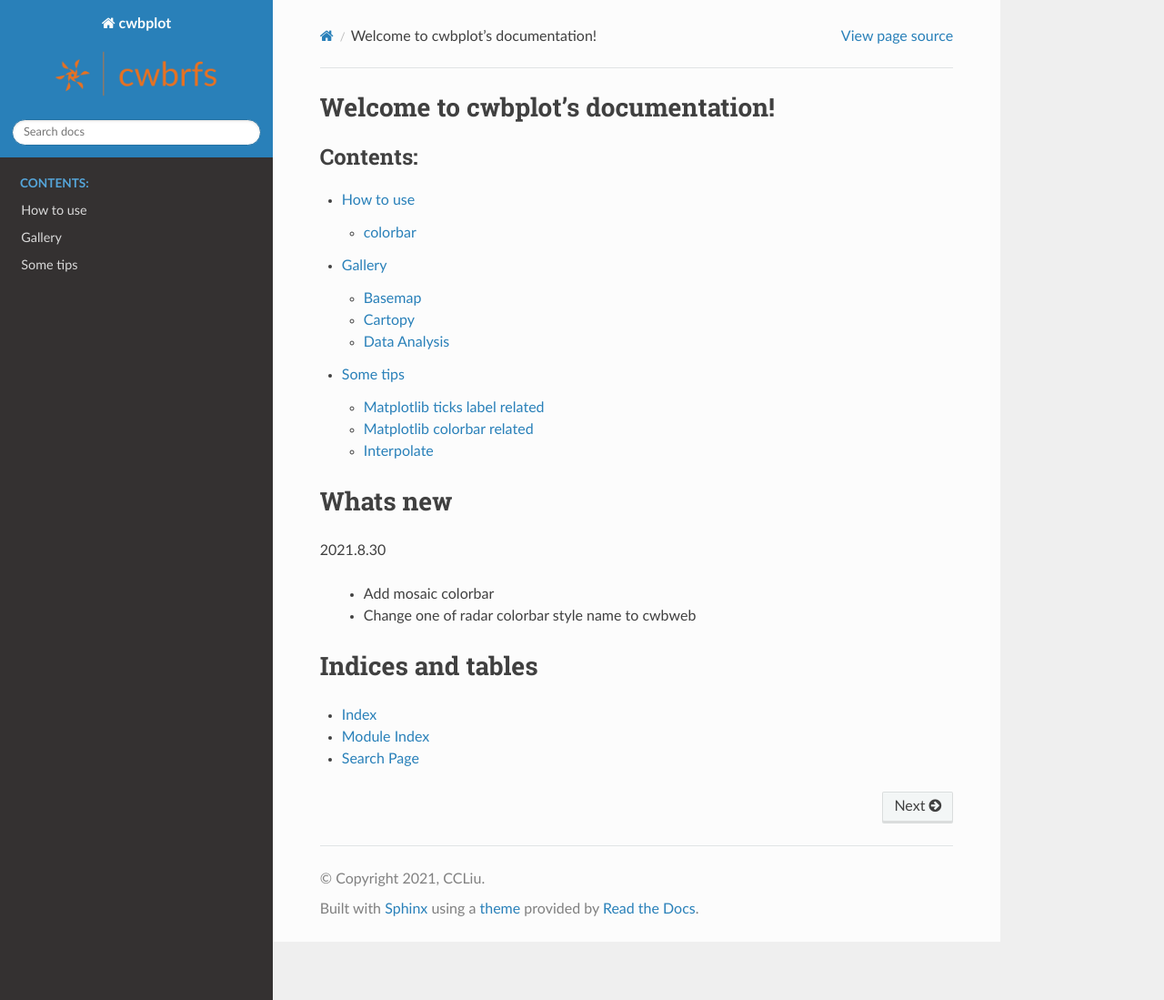
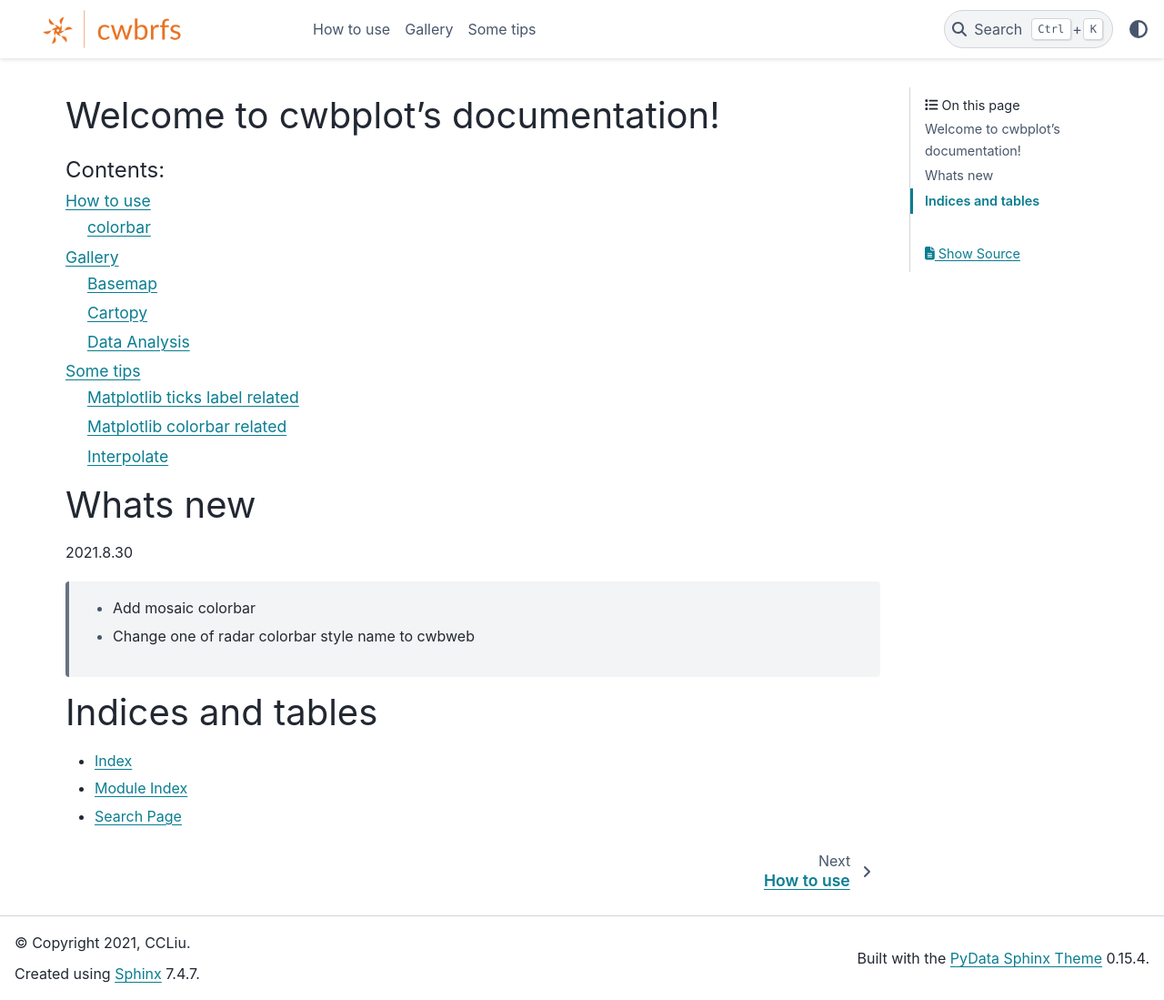
Before and after one commit to Liu-CWB/cwbplot, a Sphinx documentation site: the page built from docs/source/index.rst, in a window 1280 px wide and 1099 px high. Shown: the whole window at 91% size. Built offline with Sphinx 7.4.7 and the PyData theme 0.15.4, drawn with Linux system fonts in a browser that asks for light colours.

Commit message:
update theme

```diff
--- /dev/null
+++ b/docs/conf/requirements.txt
@@ -0,0 +1,2 @@
+sphinx==4.3.2
+pydata-sphinx-theme==0.7.2
--- a/docs/source/conf.py
+++ b/docs/source/conf.py
@@ -13,6 +13,7 @@
 import os
 import sys
 import sphinx_rtd_theme
+import pydata_sphinx_theme
 sys.path.insert(0, os.path.abspath('.'))
 
 
@@ -52,9 +53,10 @@ exclude_patterns = []
 #
 html_theme = 'alabaster'
 html_theme = "sphinx_rtd_theme"
+html_theme = "pydata_sphinx_theme"
 #html_theme = "sphinx_book_theme"
 #html_title = "My site title"
-html_theme_path = [sphinx_rtd_theme.get_html_theme_path()]
+#html_theme_path = [sphinx_rtd_theme.get_html_theme_path()]
 html_logo = './image/cwbrfs-logos_transparent-cut.png'
 
 # Add any paths that contain custom static files (such as style sheets) here,
```
Also changed, not shown: .readthedocs.yaml (added).
